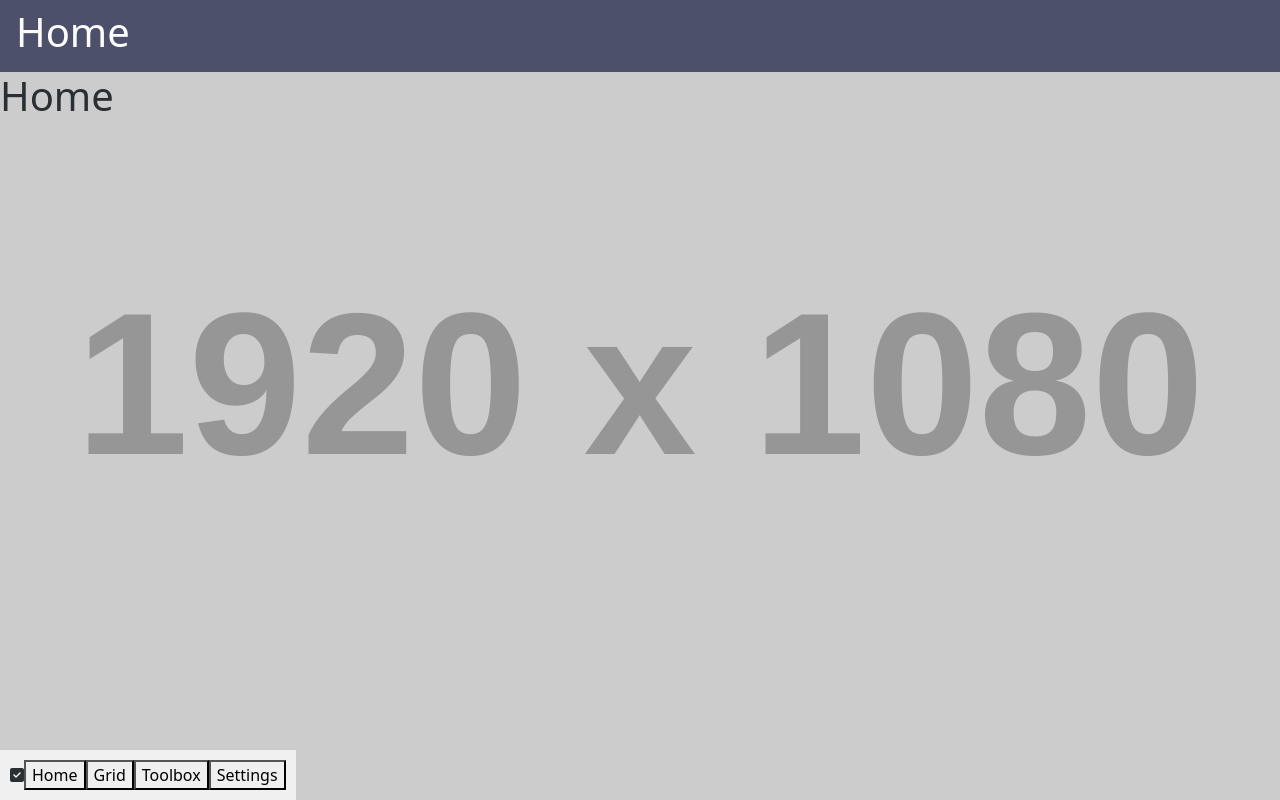
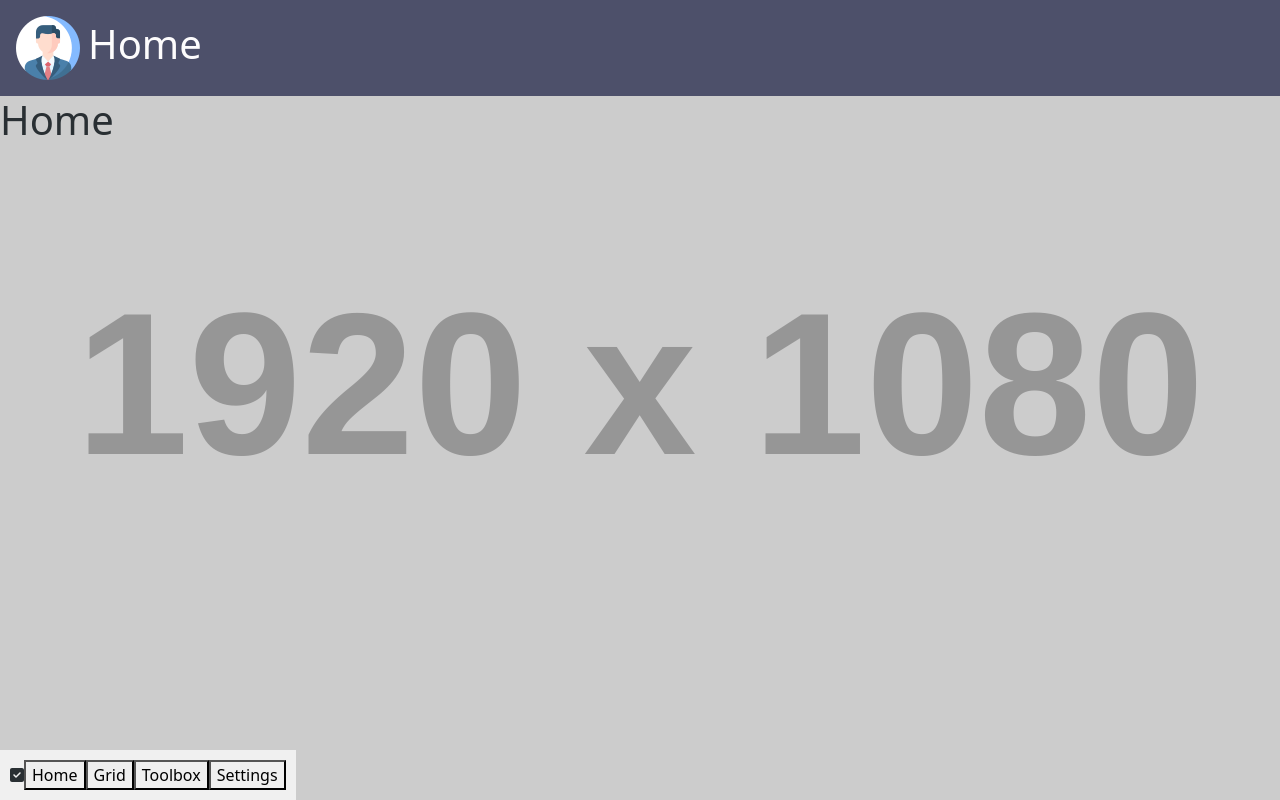
Before and after one commit to ckearl/called-to-heal, a React (Create React App) app: page / in a window 1280 px wide. Built offline with nearby package versions, Linux system fonts and the light colour scheme.

Commit message:
profile picture icon that leads to settings

```diff
--- a/src/App.js
+++ b/src/App.js
@@ -26,7 +26,7 @@ const App = () => {
   return (
     <div>
       <div className="mb-5">
-        <Header currentPage={currentPage} />
+        <Header currentPage={currentPage} onPageChange={handlePageChange} />
         {currentPage === "Home" && <Home user={user} setUser={setUser} />}
 
         {currentPage === "Grid" && <Grid user={user} setUser={setUser} />}
--- a/src/components/Header.js
+++ b/src/components/Header.js
@@ -1,9 +1,17 @@
 import React from "react";
+import ProfileIcon from "../lib/img/profile.png";
 
-export default function Header({ currentPage }) {
+export default function Header({ currentPage, onPageChange }) {
+  const pageChangeHandler = () => {
+    onPageChange("Settings");
+  };
+
   return (
-    <div className="bg-primary py-2 ps-3 text-light position-sticky top-0 w-100">
-      <h1>{currentPage}</h1>
+    <div className="bg-primary py-3 ps-3 text-light position-sticky top-0 w-100">
+      <div className="d-flex align-items-center">
+        <img src={ProfileIcon} alt="" className="me-2" onClick={pageChangeHandler} />
+        <h1>{currentPage}</h1>
+      </div>
     </div>
   );
 }
```
Also changed, not shown: src/lib/img/profile.png (added).
